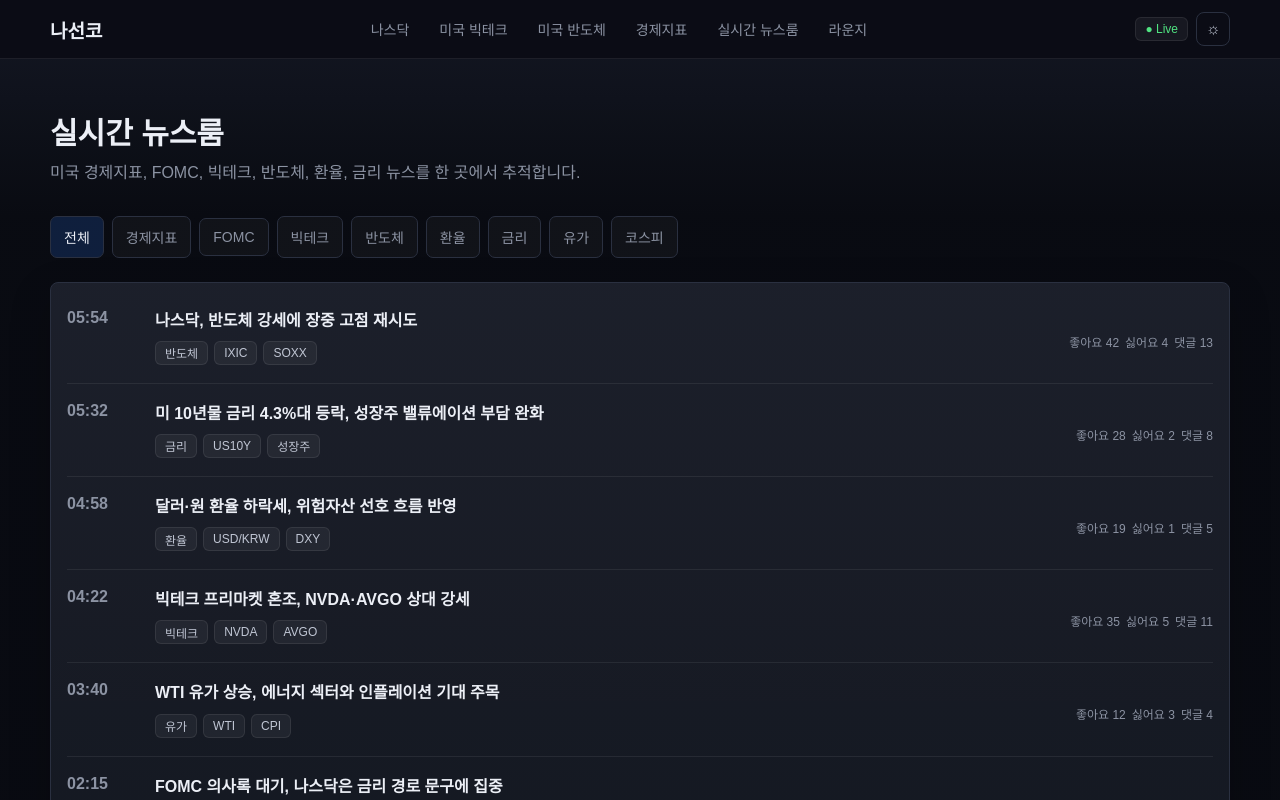
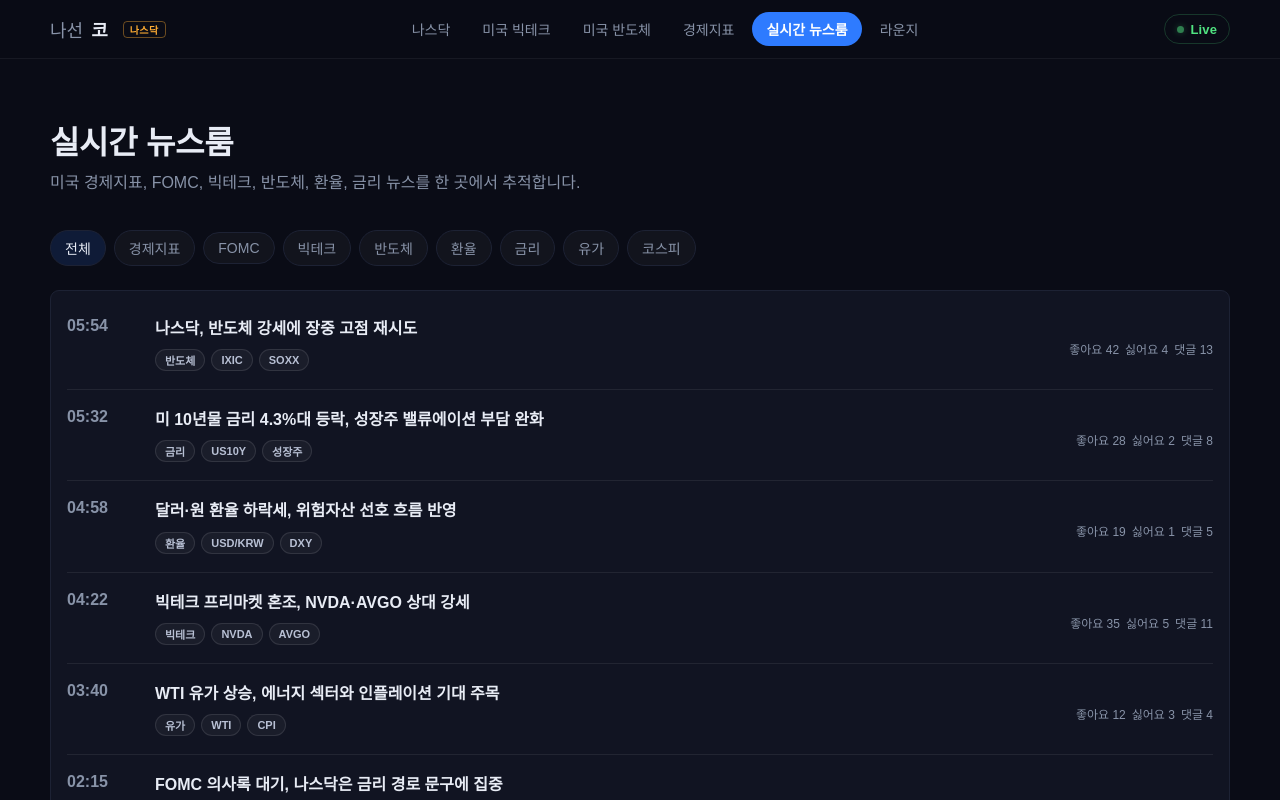
Before and after one commit to Hyowon-Cho/Nasunko, a Next.js app: page /news in a window 1280 px wide. Shown: the top 800 px of the page. Built offline with nearby package versions, Linux system fonts and the light colour scheme.

Commit message:
css revising

```diff
--- a/app/globals.css
+++ b/app/globals.css
@@ -1,20 +1,20 @@
 :root {
   color-scheme: dark;
-  --bg: #090b12;
-  --panel: #151821;
-  --panel-2: #10131b;
-  --panel-3: #1b1f2b;
-  --line: #2a3040;
-  --muted: #8c93a3;
-  --text: #eceff6;
-  --soft: #c0c6d4;
+  --bg: #0a0c16;
+  --panel: #111422;
+  --panel-2: #0d1019;
+  --panel-3: #181c2a;
+  --line: #1d2234;
+  --muted: #8893a8;
+  --text: #e8ecf5;
+  --soft: #b8c0d4;
   --accent: #2e7bff;
   --accent-2: #1a55c9;
-  --up: #ff4b55;
+  --up: #ff3f4a;
   --down: #2487ff;
   --flat: #00c2a8;
   --warning: #ffad33;
-  --radius: 8px;
+  --radius: 9px;
 }
 
 * {
@@ -45,9 +45,7 @@ input {
 
 .site-shell {
   min-height: 100vh;
-  background:
-    linear-gradient(180deg, rgba(21, 25, 36, 0.96), rgba(9, 11, 18, 0.98) 220px),
-    var(--bg);
+  background: var(--bg);
 }
 
 .main {
@@ -78,10 +76,9 @@ input {
 }
 
 .card {
-  background: linear-gradient(180deg, rgba(29, 33, 45, 0.92), rgba(19, 22, 31, 0.96));
+  background: var(--panel);
   border: 1px solid var(--line);
   border-radius: var(--radius);
-  box-shadow: 0 16px 40px rgba(0, 0, 0, 0.22);
 }
 
 .card-inner {
@@ -100,8 +97,9 @@ input {
 
 .page-title {
   margin: 0;
-  font-size: 30px;
+  font-size: 32px;
   line-height: 1.2;
+  letter-spacing: -0.01em;
 }
 
 .page-subtitle {
@@ -115,13 +113,14 @@ input {
   display: inline-flex;
   align-items: center;
   justify-content: center;
-  min-height: 24px;
+  min-height: 22px;
   padding: 0 9px;
-  border-radius: 6px;
-  border: 1px solid rgba(255, 255, 255, 0.08);
-  background: rgba(255, 255, 255, 0.05);
+  border-radius: 20px;
+  border: 1px solid rgba(255, 255, 255, 0.1);
+  background: rgba(255, 255, 255, 0.04);
   color: var(--soft);
-  font-size: 12px;
+  font-size: 11px;
+  font-weight: 600;
   white-space: nowrap;
 }
 
@@ -157,8 +156,8 @@ table {
 
 th,
 td {
-  padding: 12px 10px;
-  border-bottom: 1px solid rgba(255, 255, 255, 0.06);
+  padding: 13px 12px;
+  border-bottom: 1px solid rgba(255, 255, 255, 0.05);
   text-align: right;
   white-space: nowrap;
 }
@@ -204,9 +203,9 @@ th {
   position: fixed;
   inset: 0 0 auto;
   z-index: 20;
-  border-bottom: 1px solid rgba(255, 255, 255, 0.08);
-  background: rgba(11, 13, 21, 0.92);
-  backdrop-filter: blur(16px);
+  border-bottom: 1px solid rgba(255, 255, 255, 0.06);
+  background: rgba(10, 12, 22, 0.96);
+  backdrop-filter: blur(20px);
 }
 
 .header-inner {
@@ -235,8 +234,30 @@ th {
   font-weight: 800;
 }
 
-.brand-name {
-  font-size: 19px;
+.brand-ko {
+  font-size: 18px;
+  font-weight: 500;
+  color: var(--muted);
+}
+
+.brand-hi {
+  font-size: 18px;
+  font-weight: 800;
+  color: var(--text);
+}
+
+.brand-tag {
+  display: inline-flex;
+  align-items: center;
+  height: 17px;
+  padding: 0 6px;
+  border: 1px solid rgba(255, 173, 51, 0.4);
+  border-radius: 4px;
+  color: var(--warning);
+  font-size: 10px;
+  font-weight: 700;
+  letter-spacing: 0.04em;
+  margin-left: 7px;
 }
 
 .nav {
@@ -248,16 +269,24 @@ th {
 .nav a,
 .filter-row a {
   flex: 0 0 auto;
-  padding: 10px 13px;
-  border-radius: 7px;
+  padding: 7px 14px;
+  border-radius: 20px;
   color: var(--muted);
   font-size: 14px;
+  font-weight: 500;
+  transition: background 0.14s ease, color 0.14s ease;
 }
 
-.nav a:hover,
+.nav a.active {
+  background: var(--accent);
+  color: #fff;
+  font-weight: 600;
+}
+
+.nav a:hover:not(.active),
 .filter-row a:hover,
 .filter-row a.active {
-  background: rgba(46, 123, 255, 0.18);
+  background: rgba(46, 123, 255, 0.14);
   color: var(--text);
 }
 
@@ -275,6 +304,34 @@ th {
   color: var(--soft);
 }
 
+.live-pill {
+  display: inline-flex;
+  align-items: center;
+  gap: 6px;
+  height: 30px;
+  padding: 0 12px;
+  border: 1px solid rgba(80, 227, 129, 0.2);
+  border-radius: 20px;
+  color: #50e381;
+  font-size: 13px;
+  font-weight: 600;
+  letter-spacing: 0.01em;
+}
+
+.live-dot {
+  width: 7px;
+  height: 7px;
+  border-radius: 50%;
+  background: #50e381;
+  box-shadow: 0 0 6px rgba(80, 227, 129, 0.55);
+  animation: blink 2.4s ease-in-out infinite;
+}
+
+@keyframes blink {
+  0%, 100% { opacity: 1; }
+  50% { opacity: 0.4; }
+}
+
 .ticker {
   position: fixed;
   top: 58px;
@@ -282,8 +339,8 @@ th {
   right: 0;
   z-index: 19;
   overflow: hidden;
-  border-bottom: 1px solid rgba(255, 255, 255, 0.08);
-  background: #0c0f17;
+  border-bottom: 1px solid rgba(255, 255, 255, 0.06);
+  background: var(--panel-2);
 }
 
 .ticker-track {
@@ -312,12 +369,12 @@ th {
 }
 
 .hero {
-  padding: 20px 0 6px;
+  padding: 28px 0 10px;
 }
 
 .quote-hero {
-  padding: 22px 24px 16px;
-  margin-top: 22px;
+  padding: 26px 26px 20px;
+  margin-top: 20px;
 }
 
 .quote-head,
@@ -339,14 +396,17 @@ th {
 }
 
 .quote-price {
-  margin: 10px 0 0;
-  font-size: 34px;
+  margin: 14px 0 0;
+  font-size: 44px;
   font-weight: 800;
+  letter-spacing: -0.02em;
 }
 
 .quote-price span {
-  margin-left: 8px;
-  font-size: 16px;
+  margin-left: 10px;
+  font-size: 18px;
+  font-weight: 600;
+  letter-spacing: 0;
 }
 
 .quote-badges {
@@ -366,9 +426,10 @@ th {
 .indicator-stats div,
 .metric {
   min-width: 0;
-  padding: 12px;
+  padding: 13px;
   border-radius: 7px;
-  background: rgba(8, 10, 17, 0.45);
+  border: 1px solid var(--line);
+  background: rgba(255, 255, 255, 0.02);
 }
 
 .quote-stats span,
@@ -402,10 +463,10 @@ th {
 
 .tradingview-shell {
   position: relative;
-  height: 520px;
-  margin-top: 12px;
+  height: 560px;
+  margin-top: 14px;
   overflow: hidden;
-  border-radius: 7px;
+  border-radius: 8px;
   background: var(--panel-2);
 }
 
@@ -450,19 +511,21 @@ th {
   align-items: center;
   gap: 14px;
   min-height: 68px;
-  padding: 12px 14px;
+  padding: 13px 16px;
   border: 1px solid var(--line);
-  border-radius: 7px;
-  background: rgba(255, 255, 255, 0.025);
-  transition: border-color 0.16s ease, background 0.16s ease;
+  border-radius: 9px;
+  background: rgba(255, 255, 255, 0.018);
+  transition: border-color 0.14s ease, background 0.14s ease;
 }
 
 .mover-row:hover {
-  border-color: rgba(46, 123, 255, 0.5);
-  background: rgba(46, 123, 255, 0.08);
+  border-color: rgba(46, 123, 255, 0.32);
+  background: rgba(46, 123, 255, 0.05);
 }
 
 .mover-row div {
+  display: flex;
+  flex-direction: column;
   min-width: 0;
 }
 
@@ -488,6 +551,7 @@ th {
 }
 
 .mover-row div:last-child {
+  align-items: flex-end;
   text-align: right;
 }
 
@@ -1144,12 +1208,13 @@ th {
   }
 
   .quote-price {
-    font-size: 28px;
+    font-size: 32px;
   }
 
   .quote-price span {
     display: block;
     margin: 8px 0 0;
+    font-size: 15px;
   }
 
   .quote-stats,
@@ -1158,7 +1223,7 @@ th {
   }
 
   .tradingview-shell {
-    height: 420px;
+    height: 440px;
   }
 
   .market-card {
--- a/components/Header.tsx
+++ b/components/Header.tsx
@@ -1,4 +1,7 @@
+"use client";
+
 import Link from "next/link";
+import { usePathname } from "next/navigation";
 
 const navItems = [
   { href: "/nasdaq", label: "나스닥" },
@@ -10,22 +13,31 @@ const navItems = [
 ];
 
 export function Header() {
+  const pathname = usePathname();
+
   return (
     <header className="header">
       <div className="header-inner">
         <Link className="brand" href="/nasdaq" aria-label="나선코 홈">
-          <span className="brand-name">나선코</span>
+          <span className="brand-ko">나선</span><span className="brand-hi">코</span>
+          <span className="brand-tag">나스닥</span>
         </Link>
         <nav className="nav" aria-label="주요 메뉴">
           {navItems.map((item) => (
-            <Link key={item.href} href={item.href}>
+            <Link
+              key={item.href}
+              href={item.href}
+              className={pathname?.startsWith(item.href) ? "active" : ""}
+            >
               {item.label}
             </Link>
           ))}
         </nav>
         <div className="header-right">
-          <span className="badge live">● Live</span>
-          <span className="theme-dot" aria-hidden="true">☼</span>
+          <span className="live-pill">
+            <span className="live-dot" />
+            Live
+          </span>
         </div>
       </div>
     </header>
```
